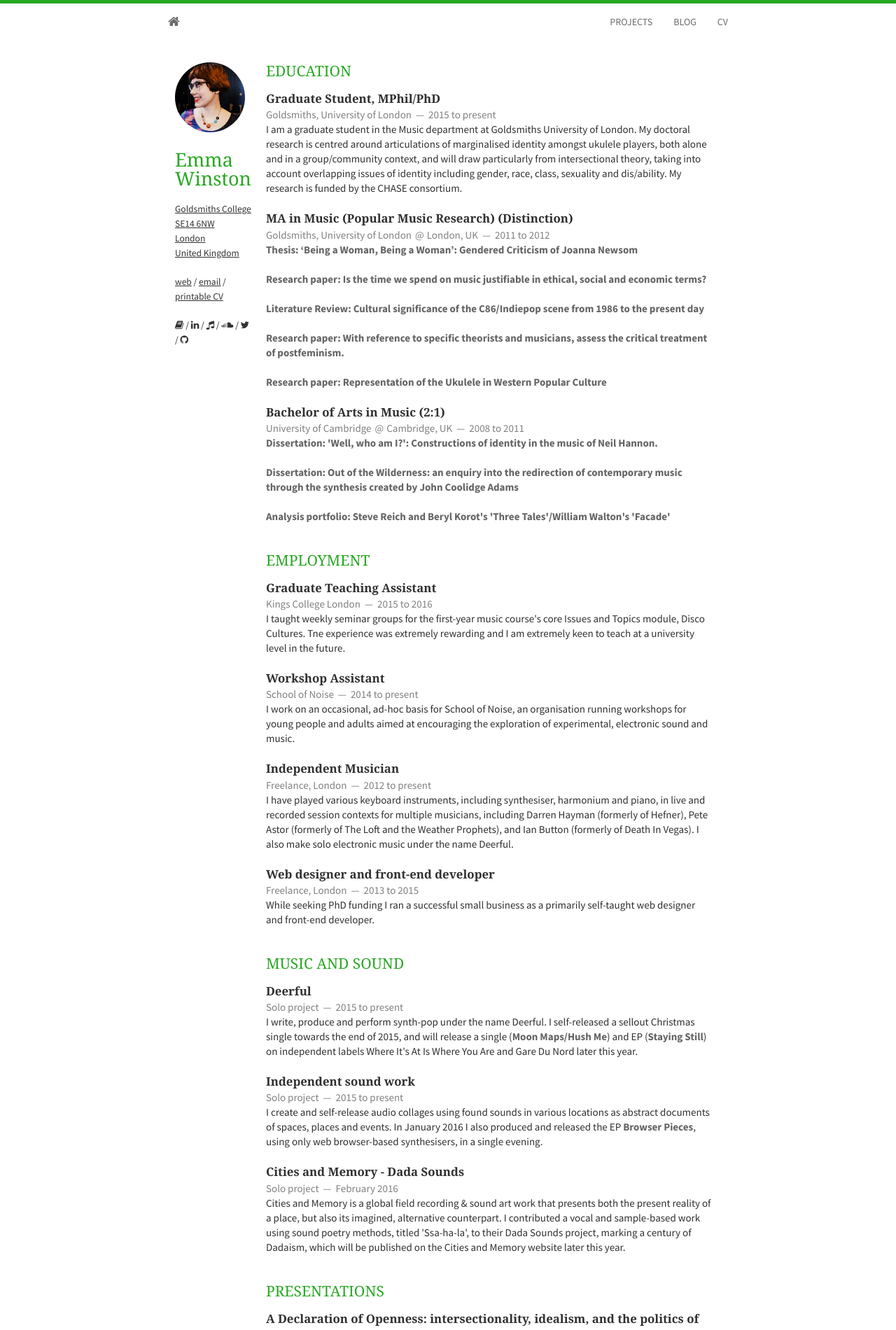
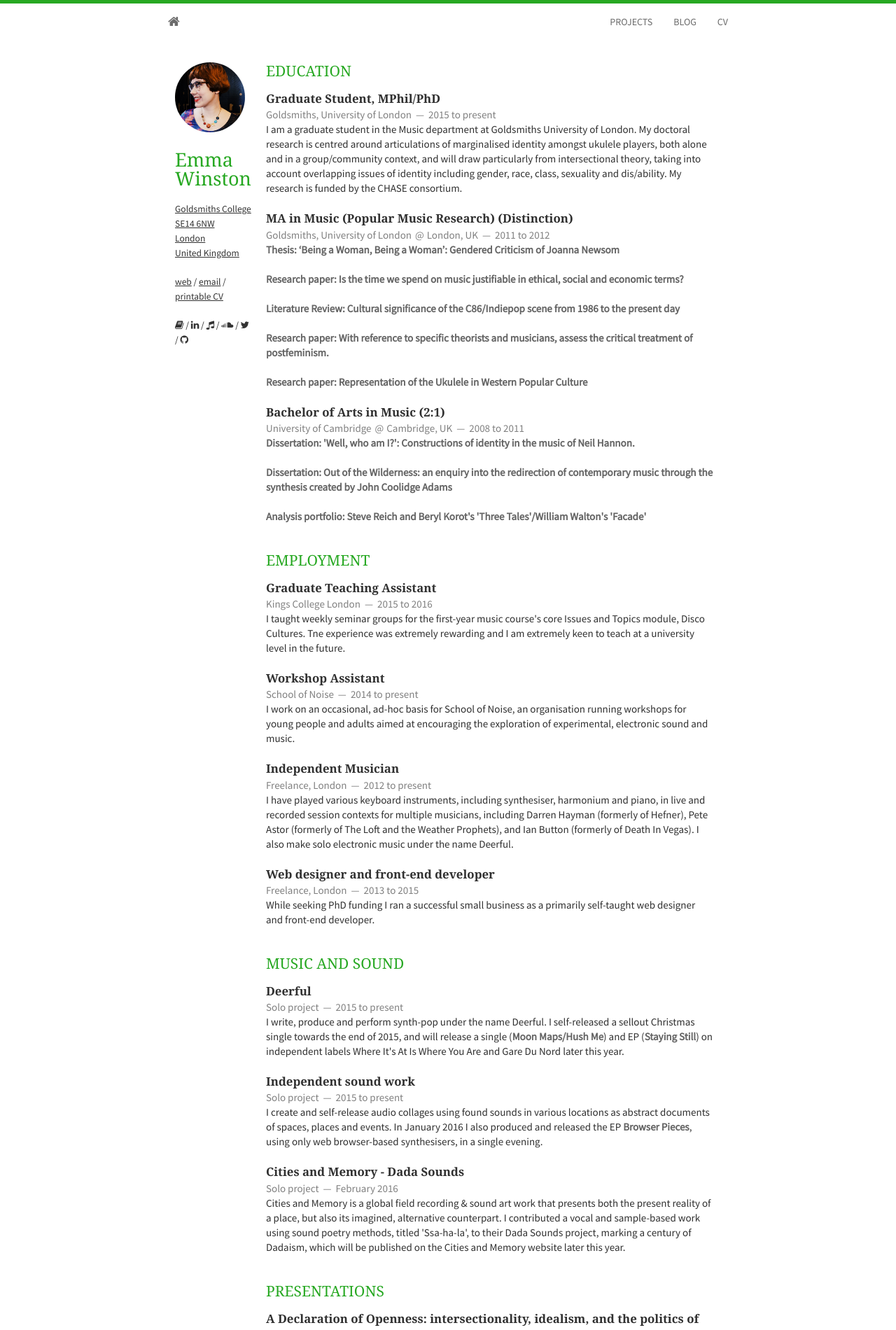
Before and after one commit to emmawinston/cv, a Jekyll site: the page built from index.html, in a window 1280 px wide. Shown: the top 1900 px of the page at 70% size. Built offline with Jekyll 4.4.1, drawn with Linux system fonts in a browser that asks for light colours; nearby versions of some CDN libraries; Markdown is read by kramdown in place of the engine named in the settings; the list of posts is cut into pages by our own code.

Commit message:
fixing css

```diff
--- a/static/css/layout.css
+++ b/static/css/layout.css
@@ -1,4 +1,4 @@
-@import url(https://fonts.googleapis.com/css?family=Source+Sans+Pro:700,400);
+@import url(https://fonts.googleapis.com/css?family=Source+Sans+Pro:200,400,200bold,400bold);
 
 body {
     font-family: 'Source Sans Pro', sans-serif;
```
